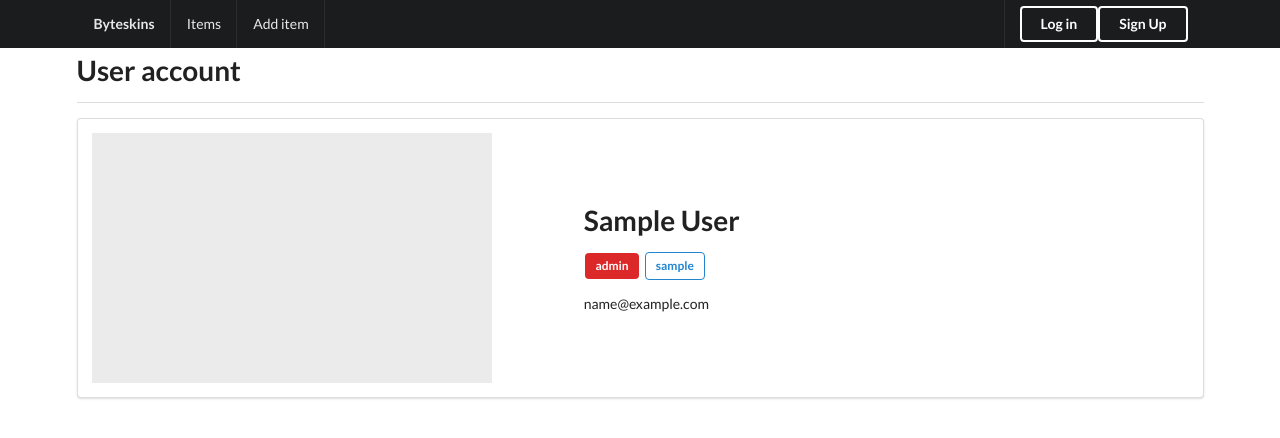
After one commit to k0tix/tsoha-projekti, a Flask app: a page that uses application/templates/layout.html in a window 1280 px wide. The commit adds this page. Shown: the top 438 px of the page. Run offline with Flask 2, Linux system fonts and the light colour scheme; tables that the repository leaves empty hold one stand-in row (values such as "Sample post"); some libraries are stand-ins or nearby versions.

Commit message:
add different user roles

```diff
--- a/application/templates/items/list.html
+++ b/application/templates/items/list.html
@@ -35,7 +35,7 @@
             </div>
             <form method="POST" action="/items/purchase/{{ item.id }}">
                 <input type="hidden" value="{{ item.id }}"/>
-                <button class="ui blue bottom attached button" type="submit">
+                <button class="ui blue button" type="submit">
                     <i class="add icon"></i>
                     Buy item
                 </button>
--- a/application/templates/layout.html
+++ b/application/templates/layout.html
@@ -19,7 +19,7 @@
 			<a href="{{ url_for('items_form') }}" class="item">Add item</a>
 			{% if current_user.is_authenticated %}
 				<div class="right item">
-					<a class="ui blue big label" href="{{ url_for('user_index') }}">{{ current_user.name }}</a>
+					<a class="ui blue big label" href="{{ url_for('user_index', user_username=current_user.username) }}">{{ current_user.name }}</a>
 					<a class="ui red button" href="{{ url_for('auth_logout') }}">Logout</a>
 				</div>
 
--- /dev/null
+++ b/application/templates/user/preview.html
@@ -0,0 +1,24 @@
+{% extends "layout.html" %}
+
+{% block body %}
+<h1 class="ui header">User account</h1>
+<div class="ui divider"></div>
+    <div class="ui segment">
+        <div class="ui grid">
+            <div class="four wide column">
+                <div class="ui image" style="background-color: lightgrey">
+                    <div class="ui placeholder" style="height: 250px; width: 400px"></div>
+                </div>
+            </div>
+            <div class="six wide column" style="margin: auto">
+                <h1 class="header">
+                    {{ user.name }}
+                </h1>
+                <div class="ui red label">{{ user.role }}</div>
+                <div class="ui blue basic label">{{ user.username }}</div>
+                <p style="margin-top: 1em">{{ user.email }}</p>
+            </div>
+        </div>
+    </div>
+</div>
+{% endblock %}
--- a/application/user/views.py
+++ b/application/user/views.py
@@ -1,13 +1,31 @@
-from application import app, db
+
 from flask import redirect, render_template, request, url_for
-from flask_login import login_required, current_user
+from flask_login import current_user
 
+from application import app, db, login_required
 from application.auth.models import User
 
-@app.route("/user/", methods=["GET"])
-@login_required
-def user_index():
-    purchases = User.find_users_purchases(current_user.id)
-    total = User.get_total_money_used(current_user.id)
-    average_quality = User.get_average_quality_purchased(current_user.id)
-    return render_template("user/user.html", user=current_user, purchases=purchases, total_money=total, average_quality=average_quality)
+@app.route("/user/<user_username>", methods=["GET"])
+def user_index(user_username):
+    if current_user.is_anonymous == True:
+        user = User.query.filter_by(username=user_username).first()
+        return render_template("user/preview.html", user=user)
+    elif current_user.username == user_username:
+        purchases = User.find_users_purchases(current_user.id)
+        total = User.get_total_money_used(current_user.id)
+        if total is None:
+            total = 0
+        average_quality = User.get_average_quality_purchased(current_user.id)
+        return render_template("user/user.html", user=current_user, purchases=purchases, total_money=total, average_quality=average_quality)
+    else:
+        user = User.query.filter_by(username=user_username).first()
+        return render_template("user/preview.html", user=user)
+
+@app.route("/user/ban/<user_id>", methods=["POST"])
+@login_required(role="ADMIN")
+def user_ban(user_id):
+    user = User.query.get(user_id)
+    user.banned = True
+    db.session.commit()
+
+    return redirect(url_for("user_index", user_username=user.username))
--- a/run.py
+++ b/run.py
@@ -1,4 +1,4 @@
 from application import app
 
 if __name__ == '__main__':
-    app.run(debug=True)
+    app.run()
```
Also changed, not shown: application/__init__.py (+41 -11 lines), application/auth/models.py (+7 -0 lines).
